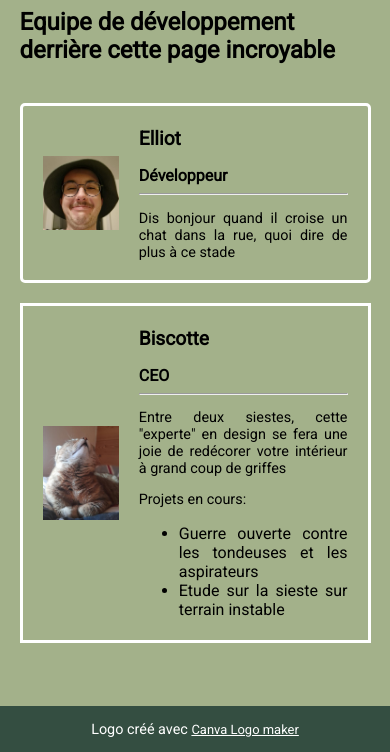
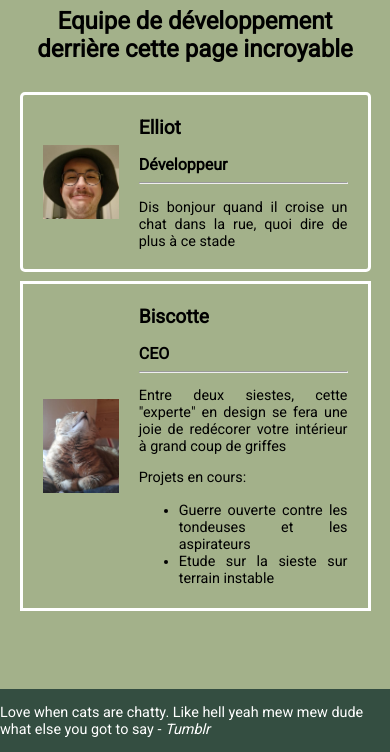
Before and after one commit to Greywind299792458/HEIG_WEB_practical_work_1, a plain HTML site: page team.html in a window 390 px wide. Shown: the part 92-844 px from the top of the page. Drawn offline with Linux system fonts and the light colour scheme.

Commit message:
🚑 last minute fix because I cant decide things in life

```diff
--- a/styles/style.css
+++ b/styles/style.css
@@ -51,9 +51,15 @@ a {
     text-align: center;
 }
 
-@media (max-width: 760px) { /* Tablet dimensions */
-    h2 { font-size: 1.2em; }
-    p,a {font-size:0.9em; }
+@media (max-width: 760px) {
+    h2 {
+        font-size: 1.2em;
+    }
+
+    p, a, li {
+        font-size:0.9em;
+    }
+
     #help-section {
         justify-content: space-between;
     }
--- a/styles/team.css
+++ b/styles/team.css
@@ -3,12 +3,13 @@ body {
 }
 
 .team {
-    margin:0 auto 0 auto;
+    margin:5px auto 5px auto;
     width: 55vw;
-    height: 80vh;
+    height: 75vh;
     display: flex;
     flex-direction: column;
     justify-content: space-around;
+    text-align: center;
 }
 
 .member {
--- a/team.html
+++ b/team.html
@@ -46,6 +46,6 @@
         </main>
     </body>
     <footer>
-        <p>Logo créé avec <a title="Canvas logo maker" href="https://www.canva.com/create/logos/">Canva Logo maker</a></p>
+        <p>Love when cats are chatty. Like hell yeah mew mew dude what else you got to say - <i>Tumblr</i></p>
     </footer>
 </html>
```
Also changed, not shown: index.html (+1 -1 lines).
